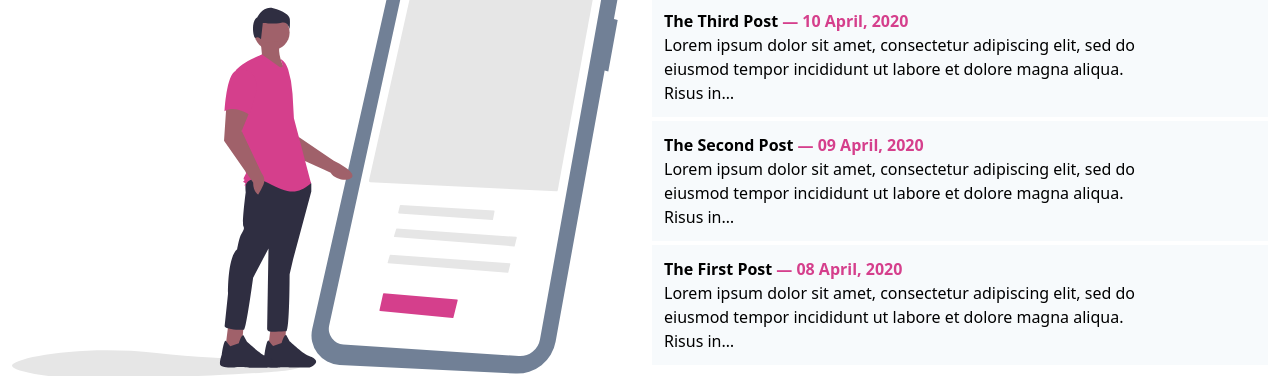
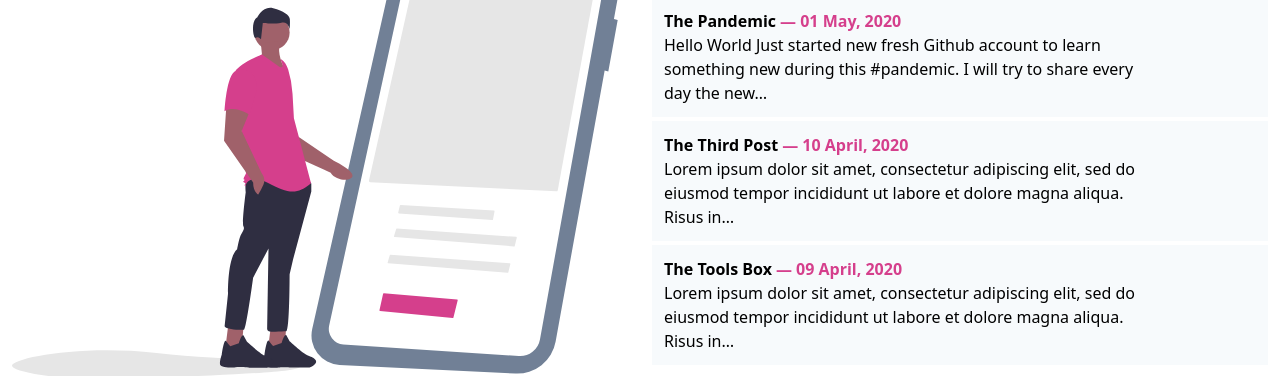
Before and after one commit to alsaydali/marwanalsaydali.com, a Gatsby site: page / in a window 1280 px wide. Shown: the part 593-969 px from the top of the page. Built offline with nearby package versions, Linux system fonts and the light colour scheme; Gatsby itself is replaced by a stand-in of ours.

Commit message:
updating in some posts for styling purpose

```diff
--- a/src/posts/post01.md
+++ b/src/posts/post01.md
@@ -1,11 +1,13 @@
 ---
-title: "The First Post"
-date: "2020-04-08"
-featuredImage: post02.png
+title: "The Pandemic"
+date: "2020-05-01"
+featuredImage: firstpost.png
 ---
 
-Lorem ipsum dolor sit amet, consectetur adipiscing elit, sed do eiusmod tempor incididunt ut labore et dolore magna aliqua. Risus in hendrerit gravida rutrum quisque. Dolor morbi non arcu risus quis. Porttitor leo a diam sollicitudin. Elementum pulvinar etiam non quam lacus suspendisse faucibus. Leo vel orci porta non pulvinar. Pharetra pharetra massa massa ultricies mi. Libero nunc consequat interdum varius sit amet mattis. Tempus quam pellentesque nec nam aliquam sem et. Augue neque gravida in fermentum et. Scelerisque fermentum dui faucibus in ornare quam viverra. Eu mi bibendum neque egestas congue quisque egestas diam in. Sed turpis tincidunt id aliquet risus feugiat in. Felis bibendum ut tristique et. Quam viverra orci sagittis eu volutpat odio facilisis mauris sit. Diam in arcu cursus euismod quis. Quis lectus nulla at volutpat diam ut venenatis tellus in. Scelerisque purus semper eget duis at tellus at. Purus sit amet volutpat consequat mauris nunc congue nisi.
+<p class=" font-bold"> Hello World</p>
 
+<div ></div>
+<blockquote class="bg-gray-200 p-5"><p lang="en" dir="ltr">Just started new fresh Github account to learn something new during this <a href="https://twitter.com/hashtag/pandemic?src=hash&amp;ref_src=twsrc%5Etfw">#pandemic</a>. <br>I will try to share every day the new things that I learned. <a href="https://twitter.com/hashtag/Webdesign?src=hash&amp;ref_src=twsrc%5Etfw">#Webdesign</a> <a href="https://twitter.com/hashtag/webdevelopment?src=hash&amp;ref_src=twsrc%5Etfw">#webdevelopment</a> <a href="https://t.co/yBU0jXLcKQ">https://t.co/yBU0jXLcKQ</a></p>&mdash; Marwan Alsaydali (@alsaydali) <a class="text-pink-600" href="https://twitter.com/alsaydali/status/1245392951871713280?ref_src=twsrc%5Etfw">April 1, 2020</a></blockquote> <script async src="https://platform.twitter.com/widgets.js" charset="utf-8"></script>
 Risus feugiat in ante metus dictum at tempor commodo. Lacus vel facilisis volutpat est velit egestas dui id. Tincidunt id aliquet risus feugiat in. Eget mauris pharetra et ultrices neque ornare aenean. Vitae purus faucibus ornare suspendisse. Tellus cras adipiscing enim eu turpis. Sed elementum tempus egestas sed sed risus pretium. Sed augue lacus viverra vitae. Eu non diam phasellus vestibulum lorem sed risus ultricies. Quis enim lobortis scelerisque fermentum dui faucibus. Nunc pulvinar sapien et ligula ullamcorper malesuada. Aliquet nec ullamcorper sit amet. Vitae et leo duis ut diam. Ipsum dolor sit amet consectetur adipiscing elit. Enim lobortis scelerisque fermentum dui faucibus in ornare quam. Condimentum mattis pellentesque id nibh tortor id aliquet. Sit amet venenatis urna cursus eget. Ipsum dolor sit amet consectetur. Mauris pharetra et ultrices neque ornare aenean.
 
 Vulputate enim nulla aliquet porttitor lacus luctus. Turpis egestas integer eget aliquet nibh praesent tristique magna sit. Nisi scelerisque eu ultrices vitae auctor eu augue. Gravida dictum fusce ut placerat orci nulla pellentesque. Enim nunc faucibus a pellentesque sit. Eu augue ut lectus arcu bibendum at varius vel. Consequat interdum varius sit amet mattis. Condimentum mattis pellentesque id nibh tortor id. Pharetra sit amet aliquam id diam maecenas ultricies mi eget. Massa vitae tortor condimentum lacinia quis vel eros donec. Sed risus ultricies tristique nulla aliquet enim. Magnis dis parturient montes nascetur ridiculus mus. Ornare quam viverra orci sagittis eu volutpat odio facilisis. Nunc sed augue lacus viverra vitae congue. Leo a diam sollicitudin tempor id eu nisl nunc mi. Pharetra sit amet aliquam id diam. Dolor sit amet consectetur adipiscing elit ut. Id eu nisl nunc mi ipsum faucibus vitae. Dignissim enim sit amet venenatis urna cursus eget nunc scelerisque.
--- a/src/posts/post02.md
+++ b/src/posts/post02.md
@@ -1,7 +1,7 @@
 ---
-title: "The Second Post"
+title: "The Tools Box"
 date: "2020-04-09"
-featuredImage: post02.png
+featuredImage: Tools.png
 ---
 
 Lorem ipsum dolor sit amet, consectetur adipiscing elit, sed do eiusmod tempor incididunt ut labore et dolore magna aliqua. Risus in hendrerit gravida rutrum quisque. Dolor morbi non arcu risus quis. Porttitor leo a diam sollicitudin. Elementum pulvinar etiam non quam lacus suspendisse faucibus. Leo vel orci porta non pulvinar. Pharetra pharetra massa massa ultricies mi. Libero nunc consequat interdum varius sit amet mattis. Tempus quam pellentesque nec nam aliquam sem et. Augue neque gravida in fermentum et. Scelerisque fermentum dui faucibus in ornare quam viverra. Eu mi bibendum neque egestas congue quisque egestas diam in. Sed turpis tincidunt id aliquet risus feugiat in. Felis bibendum ut tristique et. Quam viverra orci sagittis eu volutpat odio facilisis mauris sit. Diam in arcu cursus euismod quis. Quis lectus nulla at volutpat diam ut venenatis tellus in. Scelerisque purus semper eget duis at tellus at. Purus sit amet volutpat consequat mauris nunc congue nisi.
```
Also changed, not shown: src/posts/Tools.png (added), src/posts/firstpost.png (added).
